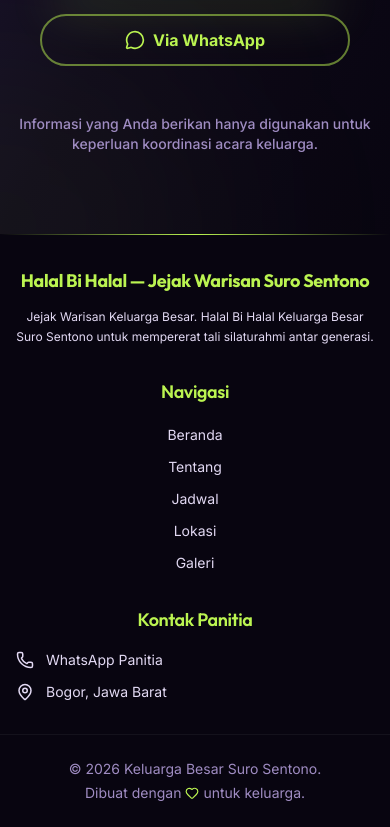
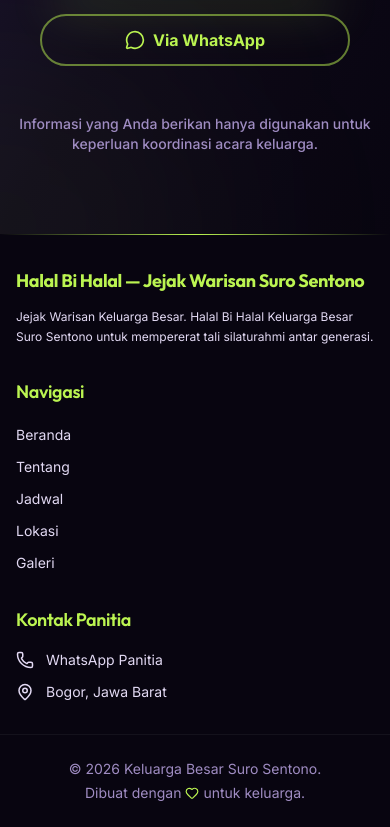
Before and after one commit to dayCod/surosentono-gathering, a Next.js app: page / in a window 390 px wide. Shown: the part 7363-8190 px from the top of the page. Built offline with nearby package versions, Linux system fonts and the light colour scheme; a web font is replaced by a local one.

Commit message:
feat: implement responsive Footer component with navigation and contact links

```diff
--- a/components/layout/Footer.tsx
+++ b/components/layout/Footer.tsx
@@ -11,7 +11,7 @@
 
       {/* Content */}
       <div className="max-w-7xl mx-auto px-4 sm:px-6 lg:px-8 py-8 md:py-16">
-        <div className="grid grid-cols-1 md:grid-cols-2 lg:grid-cols-3 gap-8 lg:gap-12 text-center md:text-left">
+        <div className="grid grid-cols-1 md:grid-cols-2 lg:grid-cols-3 gap-8 lg:gap-12 text-left">
           {/* Kolom 1: Info Acara */}
           <div>
             <h3 className="font-heading text-lg md:text-2xl font-bold text-accent mb-3">
```
